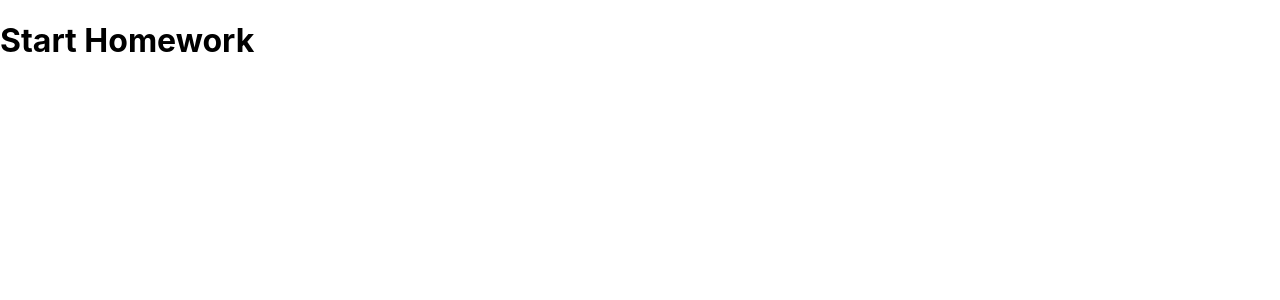
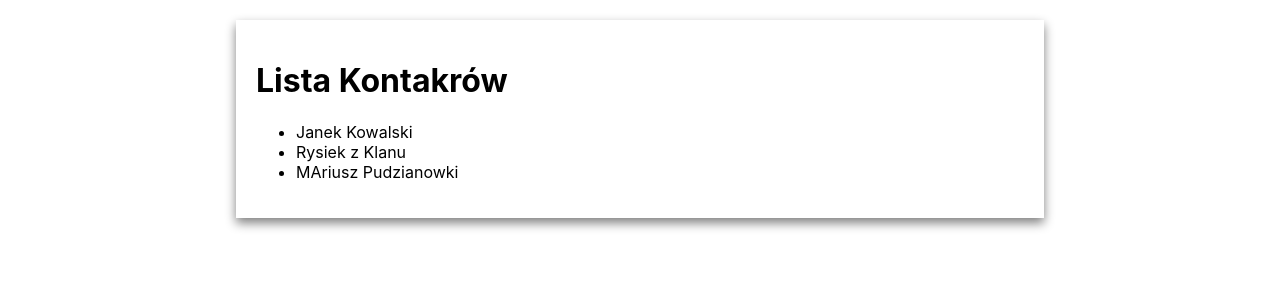
Before and after one commit to KarolMrozInfoShareStudent/homework_karol_mroz, a React (Create React App) app: page / in a window 1280 px wide. Shown: the top 300 px of the page. Built offline with nearby package versions, Linux system fonts and the light colour scheme.

Commit message:
sepeate directoryfor components and Iterate contacts name

```diff
--- a/src/App.css
+++ /dev/null
@@ -1,32 +0,0 @@
-.App {
-  text-align: center;
-}
-
-.App-logo {
-  animation: App-logo-spin infinite 20s linear;
-  height: 40vmin;
-}
-
-.App-header {
-  background-color: #282c34;
-  min-height: 100vh;
-  display: flex;
-  flex-direction: column;
-  align-items: center;
-  justify-content: center;
-  font-size: calc(10px + 2vmin);
-  color: white;
-}
-
-.App-link {
-  color: #61dafb;
-}
-
-@keyframes App-logo-spin {
-  from {
-    transform: rotate(0deg);
-  }
-  to {
-    transform: rotate(360deg);
-  }
-}
--- a/src/App.js
+++ /dev/null
@@ -1,26 +0,0 @@
-import React, { Component } from 'react';
-import logo from './logo.svg';
-import './App.css';
-
-class App extends Component {
-
-  state = {
-    title: 'Strat',
-    counterValue: 0
-  }
-
-
-
-  render() {
-    return (
-      <div>
-       <h1>Start Homework</h1>
-
-      </div>
-
-
-    );
-  }
-}
-
-export default App;
--- /dev/null
+++ b/src/component/App/App.css
@@ -0,0 +1,6 @@
+.App {
+  width: 60%;
+  margin: 20px auto;
+  padding: 20px;
+  box-shadow: 0 5px 10px gray;
+}
--- /dev/null
+++ b/src/component/App/App.js
@@ -0,0 +1,52 @@
+import React, { Component } from 'react';
+import './App.css';
+
+
+const tasks = [
+  {
+    id: 1,
+    title: 'Janek Kowalski',
+    isDone: false,
+    isImportant: false
+  },
+  {
+    id: 2,
+    title: 'Rysiek z Klanu',
+    isDone: true,
+    isImportant: true
+  },
+  {
+    id: 3,
+    title: 'MAriusz Pudzianowki ',
+    isDone: false,
+    isImportant: true
+  }
+]
+
+class App extends Component {
+
+
+
+
+  render() {
+    return (
+      <div className="App">
+       <h1>Lista Kontakrów</h1>
+       <ul>
+          {
+            tasks.map(
+              task => (
+                <li>{task.title}</li>
+              )
+            )
+          }
+        </ul>
+
+      </div>
+
+
+    );
+  }
+}
+
+export default App;
--- a/src/index.js
+++ b/src/index.js
@@ -1,7 +1,7 @@
 import React from 'react';
 import ReactDOM from 'react-dom';
 import './index.css';
-import App from './App';
+import App from './component/App/App.js';
 import * as serviceWorker from './serviceWorker';
 
 ReactDOM.render(<App />, document.getElementById('root'));
```
Also changed, not shown: src/logo.svg (deleted), 1 other file (tests, documents, lock files or other folders).
